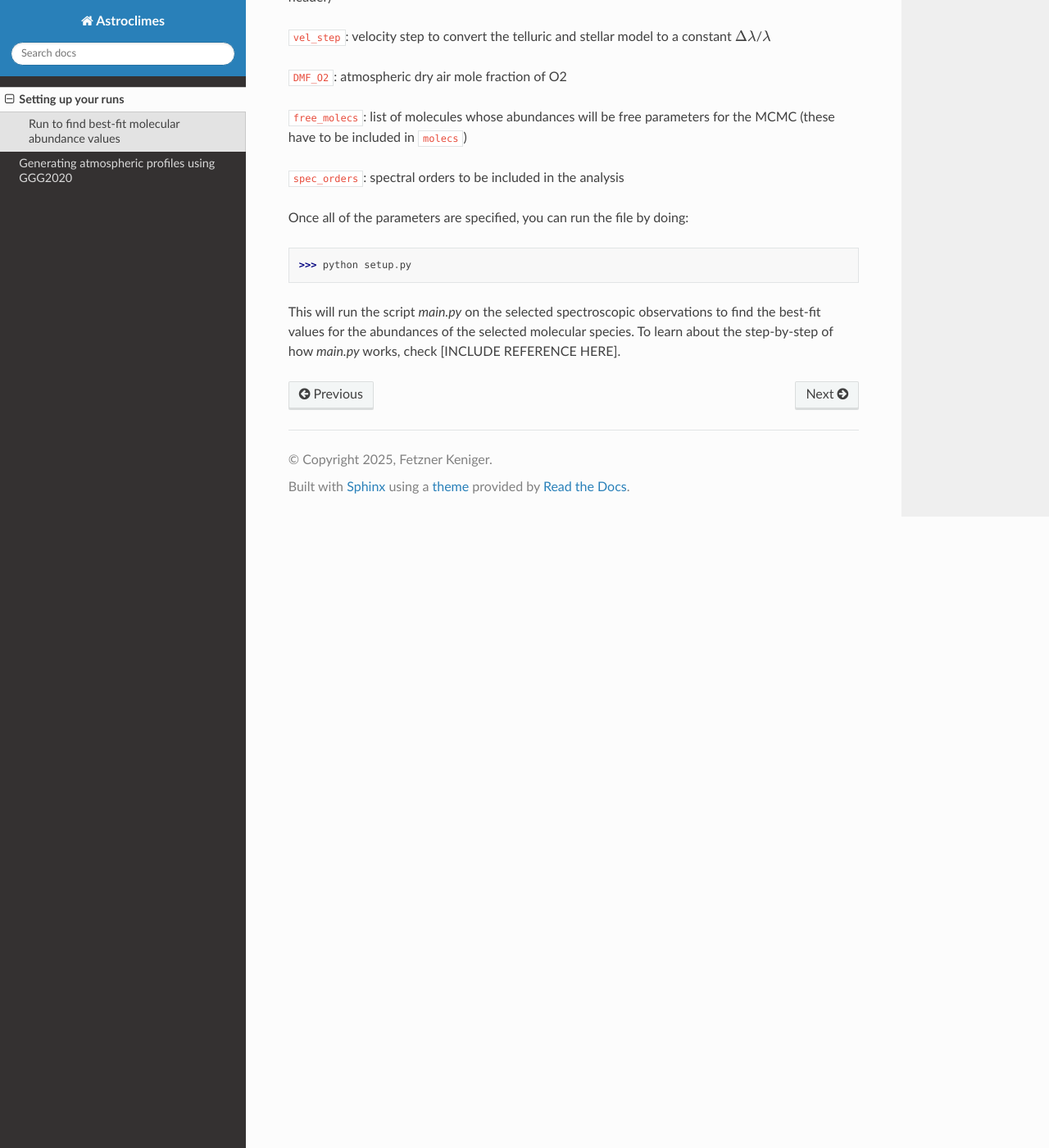
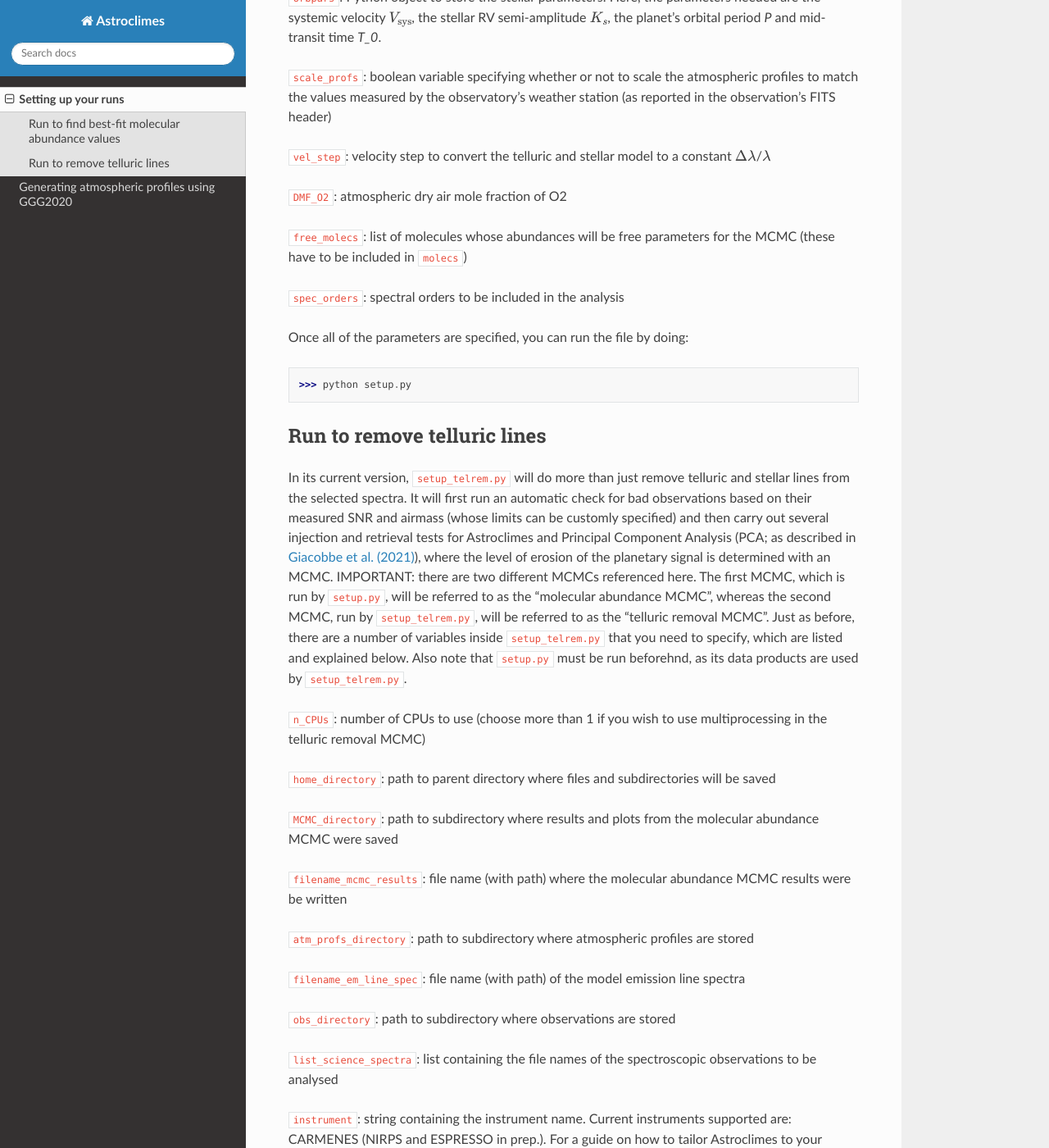
Before and after one commit to MarceloAron/Astroclimes, a Sphinx documentation site: the page built from docs/source/setup.rst, in a window 1280 px wide and 1400 px high, scrolled down 1716 px. Shown: the whole window at 82% size. Built offline with Sphinx 7.4.7 and the Read the Docs theme 3.1.0, drawn with Linux system fonts in a browser that asks for light colours; some of the changed text lies outside the part shown.

Commit message:
Update setup.rst

```diff
--- a/docs/source/setup.rst
+++ b/docs/source/setup.rst
@@ -5,8 +5,9 @@ Currently, there are two main analyses that Astroclimes can carry out: the first
 
 Run to find best-fit molecular abundance values
 -----
-Before running ``setup.py``, there are a number of variables inside it that you need to specify, which are listed and explained below:
+``setup.py`` will run ``main.py``, which will loop over the list of spectroscopic observations and run an MCMC to find the best-fit abundance values for the selected molecules. To learn about the step-by-step of how `main.py` works, check [INCLUDE REFERENCE HERE]. Before running ``setup.py``, there are a number of variables inside it that you need to specify, which are listed and explained below:
 
+``n_CPUs``: number of CPUs to use (choose more than 1 if you wish to use multiprocessing in the MCMC)
 
 ``home_directory``: path to parent directory where files and subdirectories will be saved
 
@@ -41,9 +42,66 @@ Before running ``setup.py``, there are a number of variables inside it that you
 ``molecs_for_cia``: list containing the reaction pairs to be included in the modellign via collision-induced absorption (CIA)
 
 ``stelpars``: Python object to store the stellar parameters. Here, the parameters needed are the star's projected rotational velocity
-:math:`vsini` and a linear limb-darkening coefficient :math:`\varepsilon`. The effective temperature :math:`T_{eff}`, surface gravity :math:`\log{g}` and metallicity `FeH` are not used in any of the calculations but are defined here for ease of access because they are needed to determine the best stellar model and limb darkening coefficient to use
+:math:`vsini` and a linear limb-darkening coefficient :math:`\varepsilon`. The effective temperature :math:`T_\text{eff}`, surface gravity :math:`\log{g}` and metallicity FeH are not used in any of the calculations but are defined here for ease of access because they are needed to determine the best stellar model and limb darkening coefficient to use
 
-``orbpars``: Python object to store the stellar parameters. Here, the parameters needed are the systemic velocity :math:`V_{sys}`, the stellar RV semi-amplitude :math:`K_s`, the planet's orbital period `P` and mid-transit time `T0`.
+``orbpars``: Python object to store the stellar parameters. Here, the parameters needed are the systemic velocity :math:`V_\text{sys}`, the stellar RV semi-amplitude :math:`K_s`, the planet's orbital period `P` and mid-transit time `T_0`.
+
+``scale_profs``: boolean variable specifying whether or not to scale the atmospheric profiles to match the values measured by the observatory's weather station (as reported in the observation's FITS header)
+
+``vel_step``: velocity step to convert the telluric and stellar model to a constant :math:`\Delta`:math:`\lambda`/:math:`\lambda`
+
+``DMF_O2``: atmospheric dry air mole fraction of O2
+
+``free_molecs``: list of molecules whose abundances will be free parameters for the MCMC (these have to be included in ``molecs``)
+
+``spec_orders``: spectral orders to be included in the analysis
+
+Once all of the parameters are specified, you can run the file by doing:
+
+>>> python setup.py
+
+Run to remove telluric lines
+-----
+In its current version, ``setup_telrem.py`` will do more than just remove telluric and stellar lines from the selected spectra. It will first run an automatic check for bad observations based on their measured SNR and airmass (whose limits can be customly specified) and then carry out several injection and retrieval tests for Astroclimes and Principal Component Analysis (PCA; as described in `Giacobbe et al. (2021) <https://www.nature.com/articles/s41586-021-03381-x>`_), where the level of erosion of the planetary signal is determined with an MCMC. IMPORTANT: there are two different MCMCs referenced here. The first MCMC, which is run by ``setup.py``, will be referred to as the "molecular abundance MCMC", whereas the second MCMC, run by ``setup_telrem.py``, will be referred to as the "telluric removal MCMC". Just as before, there are a number of variables inside ``setup_telrem.py`` that you need to specify, which are listed and explained below. Also note that ``setup.py`` must be run beforehnd, as its data products are used by ``setup_telrem.py``.
+
+``n_CPUs``: number of CPUs to use (choose more than 1 if you wish to use multiprocessing in the telluric removal MCMC)
+
+``home_directory``: path to parent directory where files and subdirectories will be saved
+
+``MCMC_directory``: path to subdirectory where results and plots from the molecular abundance MCMC were saved
+
+``filename_mcmc_results``: file name (with path) where the molecular abundance MCMC results were be written
+
+``atm_profs_directory``: path to subdirectory where atmospheric profiles are stored
+
+``filename_em_line_spec``: file name (with path) of the model emission line spectra
+
+``obs_directory``: path to subdirectory where observations are stored
+
+``list_science_spectra``: list containing the file names of the spectroscopic observations to be analysed
+
+``instrument``: string containing the instrument name. Current instruments supported are: CARMENES (NIRPS and ESPRESSO in prep.). For a guide on how to tailor Astroclimes to your specific instrument, check [INCLUDE REFERENCE HERE]
+
+``R_instrument``: resolution of the selected instrument
+
+``n_orders``: number of spectral orders the instrument data is divided into
+
+``filename_site_values``: file name where the information about the observations, the site and the weather conditions will be written
+
+``include_stelmod``: boolean variable specifying whether or not to include a stellar model in the analysis
+
+``filename_stelmod_lam``: name of the file (with path) containing the wavelength distribution of the stellar model
+
+``filename_stelmod_spec``: name of the file (with path) containing the flux of the stellar model
+
+``molecs``: list containing names of the molecules to be included in the modelling via line-by-line absorption
+
+``molecs_for_cia``: list containing the reaction pairs to be included in the modellign via collision-induced absorption (CIA)
+
+``stelpars``: Python object to store the stellar parameters. Here, the parameters needed are the star's projected rotational velocity
+:math:`vsini` and a linear limb-darkening coefficient :math:`\varepsilon`. The effective temperature :math:`T_\text{eff}`, surface gravity :math:`\log{g}` and metallicity FeH are not used in any of the calculations but are defined here for ease of access because they are needed to determine the best stellar model and limb darkening coefficient to use
+
+``orbpars``: Python object to store the stellar parameters. Here, the parameters needed are the systemic velocity :math:`V_\text{sys}`, the stellar RV semi-amplitude :math:`K_s`, the planet's orbital period `P` and mid-transit time `T_0`.
 
 ``scale_profs``: boolean variable specifying whether or not to scale the atmospheric profiles to match the values measured by the observatory's weather station (as reported in the observation's FITS header)
 
```
